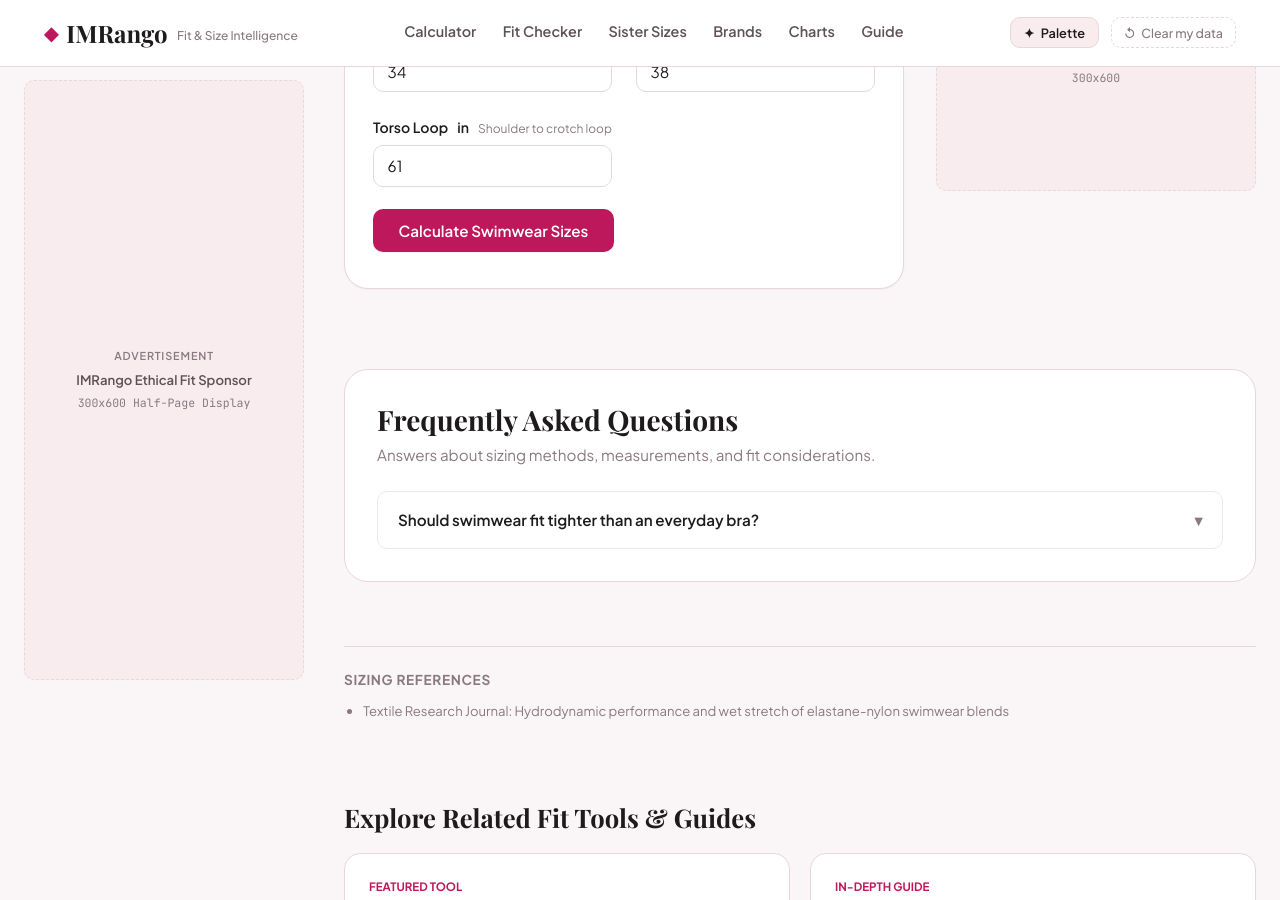
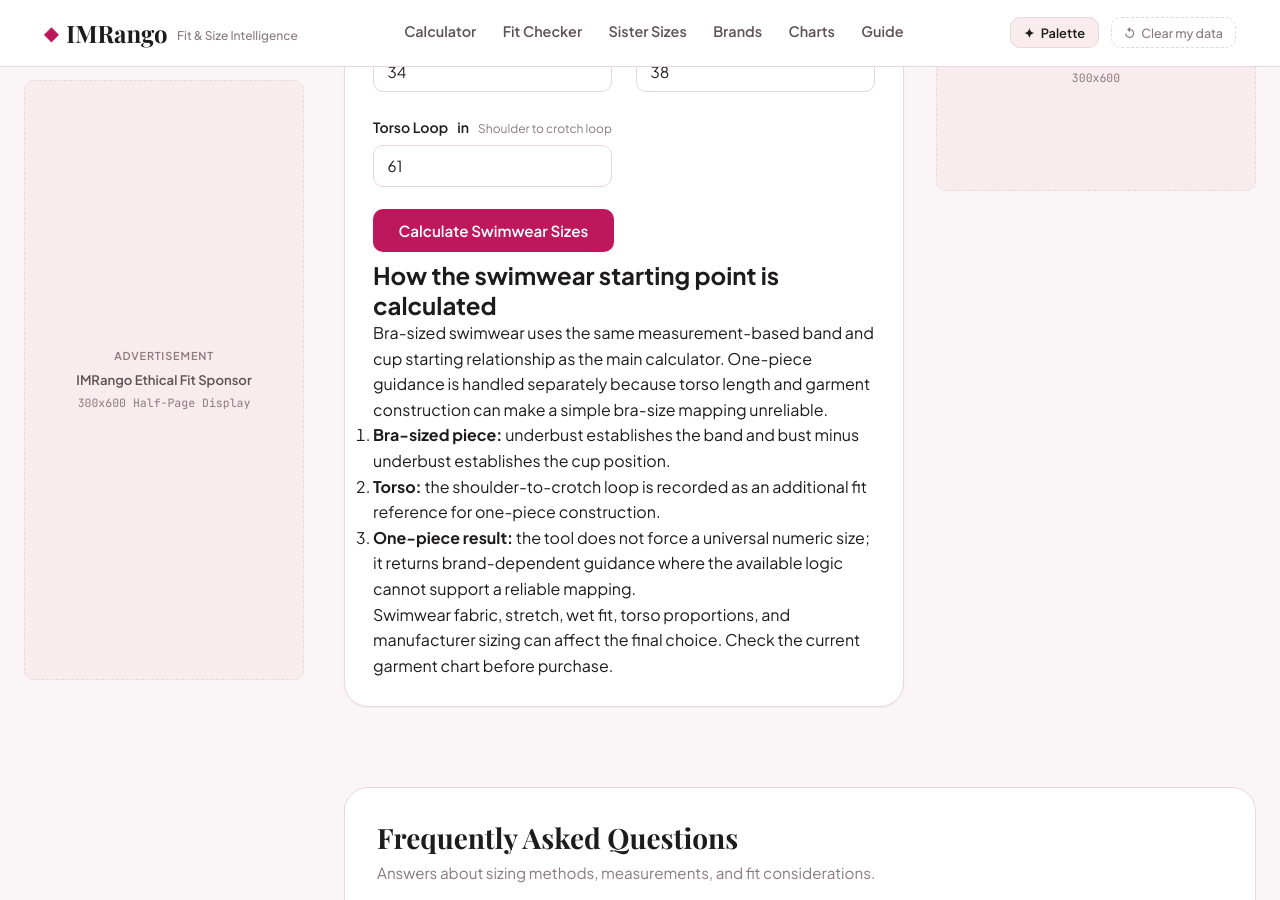
Before and after one commit to sharpedge74-cmyk/Bra-Size-Pro, a Jekyll site: the page built from swimwear-size-calculator.html, in a window 1280 px wide and 900 px high, scrolled down 577 px. Built offline with Jekyll 4.4.1, drawn with Linux system fonts in a browser that asks for light colours; some web fonts are replaced.

Commit message:
Add specific calculation reference to swimwear-size-calculator.html

```diff
--- a/swimwear-size-calculator.html
+++ b/swimwear-size-calculator.html
@@ -4,7 +4,7 @@ title: "Swimwear Size Calculator"
 description: "Estimate a starting size for bra-sized swimwear and assess one-piece fit considerations from body measurements."
 permalink: /swimwear-size-calculator
 breadcrumb_label: "Swimwear Calculator"
-intent: "Calculate bra-sized swimwear and one-piece dimensions"
+intent: "Estimate bra-sized swimwear and review one-piece fit considerations"
 last_reviewed: "2026-02-15"
 tool_js: "swimwear-size-calculator.js"
 ads: "tool"
@@ -62,6 +62,17 @@ faq:
     </div>
   </form>
 
+<section class="calculator-reference" aria-labelledby="swim-reference-heading">
+  <h2 id="swim-reference-heading">How the swimwear starting point is calculated</h2>
+  <p>Bra-sized swimwear uses the same measurement-based band and cup starting relationship as the main calculator. One-piece guidance is handled separately because torso length and garment construction can make a simple bra-size mapping unreliable.</p>
+  <ol>
+    <li><strong>Bra-sized piece:</strong> underbust establishes the band and bust minus underbust establishes the cup position.</li>
+    <li><strong>Torso:</strong> the shoulder-to-crotch loop is recorded as an additional fit reference for one-piece construction.</li>
+    <li><strong>One-piece result:</strong> the tool does not force a universal numeric size; it returns brand-dependent guidance where the available logic cannot support a reliable mapping.</li>
+  </ol>
+  <p>Swimwear fabric, stretch, wet fit, torso proportions, and manufacturer sizing can affect the final choice. Check the current garment chart before purchase.</p>
+</section>
+
   <div id="swimwear-result-box" class="sizing-result-box" style="display: none; margin-top: 2rem;">
     <div class="result-badge">Swimwear Recommendations</div>
     <div class="result-equivalents-grid">
```
